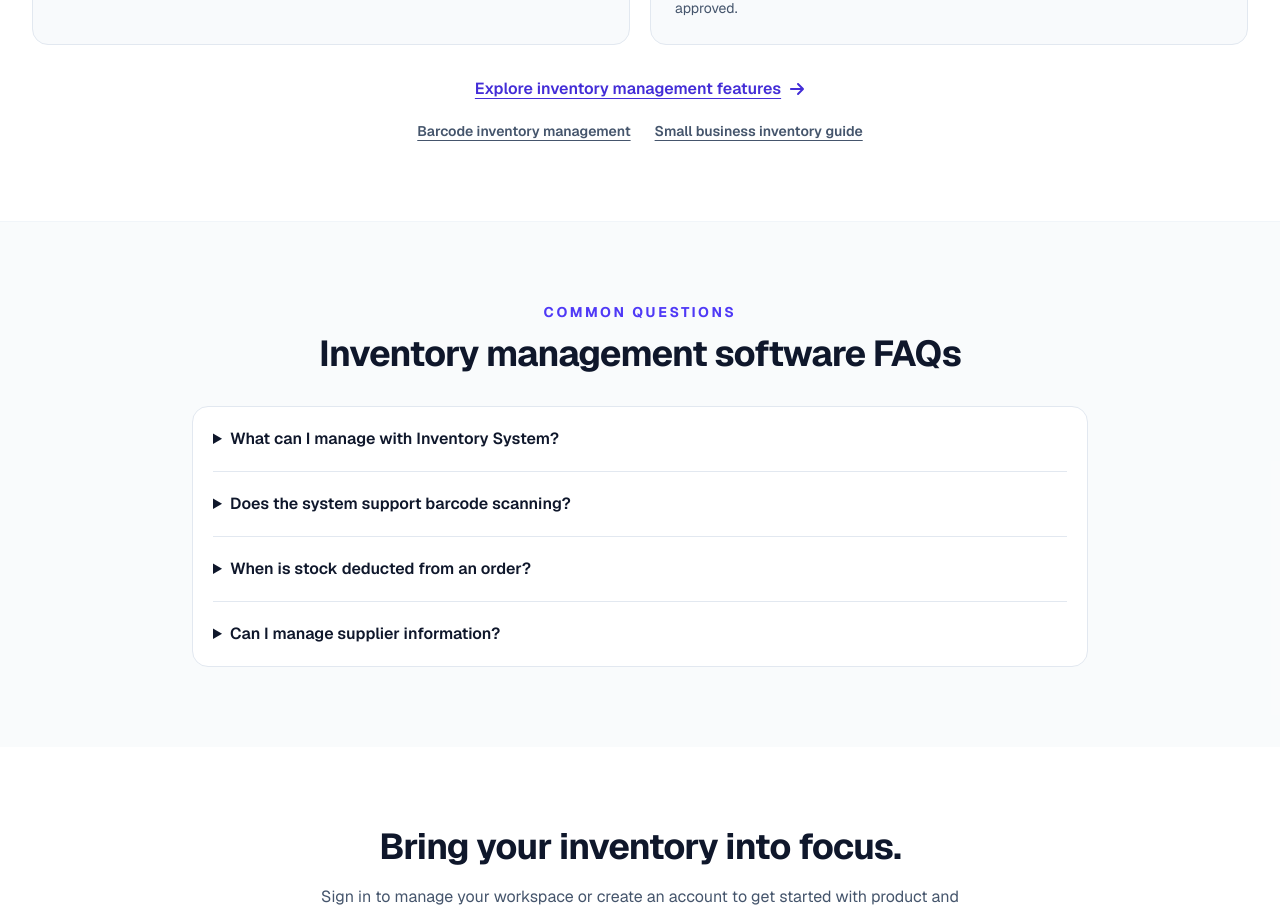
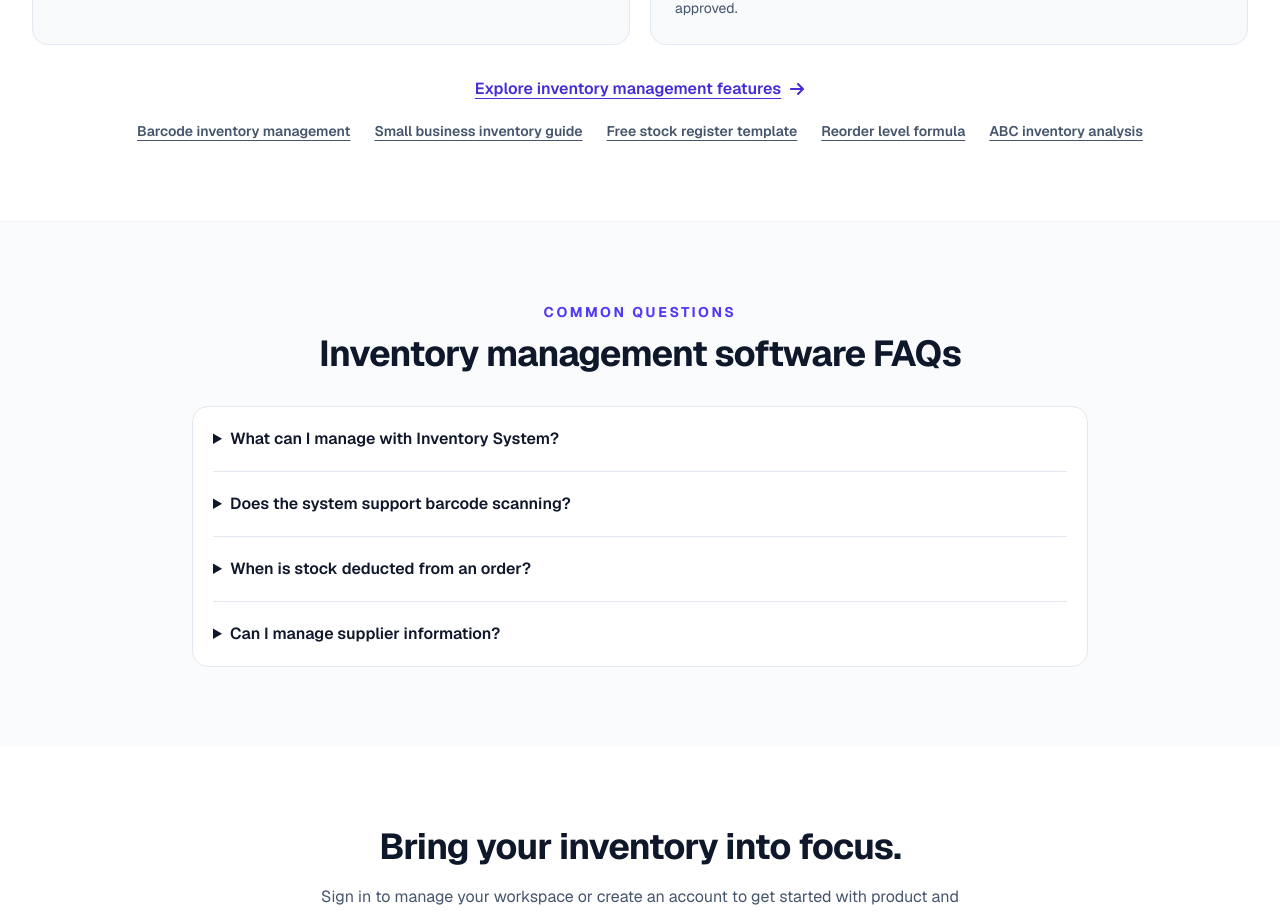
Before and after one commit to NatexWorks/inventory-system, a Next.js app: page / in a window 1280 px wide. Shown: the part 2080-2997 px from the top of the page. Built offline with nearby package versions, Linux system fonts and the light colour scheme; no server answers.

Commit message:
Add the new inventory guides to homepage resource links

```diff
--- a/src/app/page.js
+++ b/src/app/page.js
@@ -191,6 +191,9 @@ export default function Home() {
             <div className="mt-5 flex flex-wrap justify-center gap-x-6 gap-y-3 text-sm">
               <Link href="/barcode-inventory-management" className="font-semibold text-slate-600 underline underline-offset-4 hover:text-indigo-700">Barcode inventory management</Link>
               <Link href="/guides/small-business-inventory-management" className="font-semibold text-slate-600 underline underline-offset-4 hover:text-indigo-700">Small business inventory guide</Link>
+              <Link href="/guides/stock-register-format" className="font-semibold text-slate-600 underline underline-offset-4 hover:text-indigo-700">Free stock register template</Link>
+              <Link href="/guides/reorder-level-calculation" className="font-semibold text-slate-600 underline underline-offset-4 hover:text-indigo-700">Reorder level formula</Link>
+              <Link href="/guides/abc-analysis-inventory-management" className="font-semibold text-slate-600 underline underline-offset-4 hover:text-indigo-700">ABC inventory analysis</Link>
             </div>
           </div>
         </div>
```
